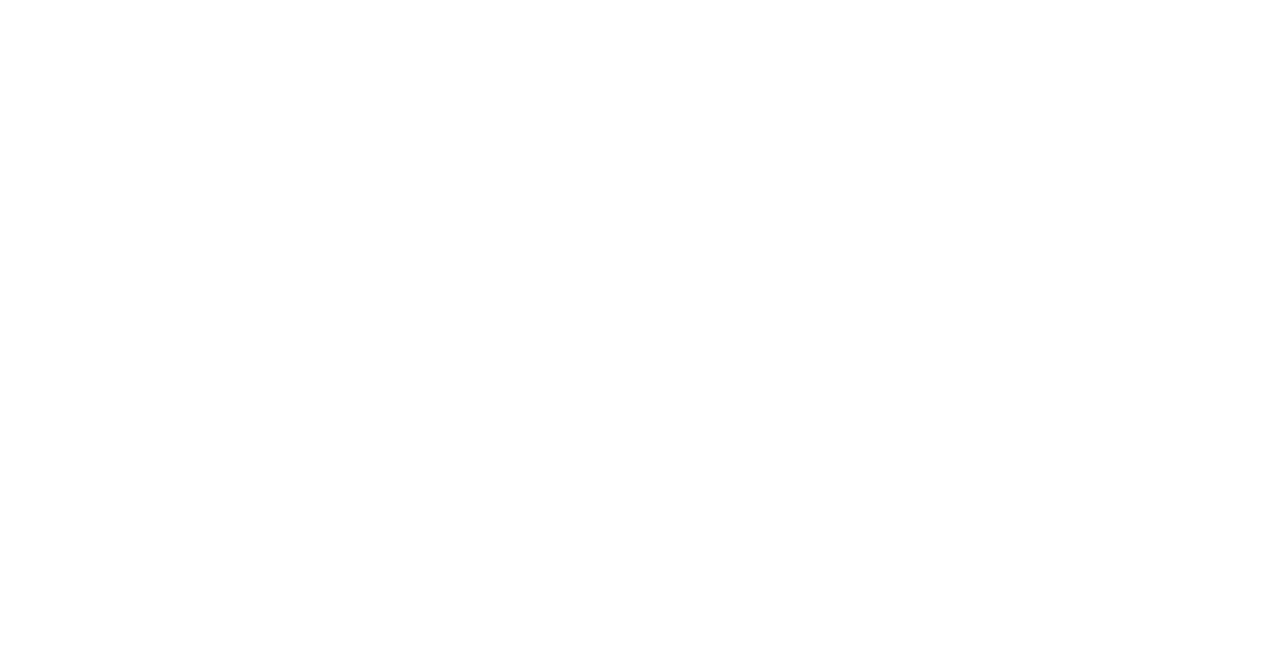
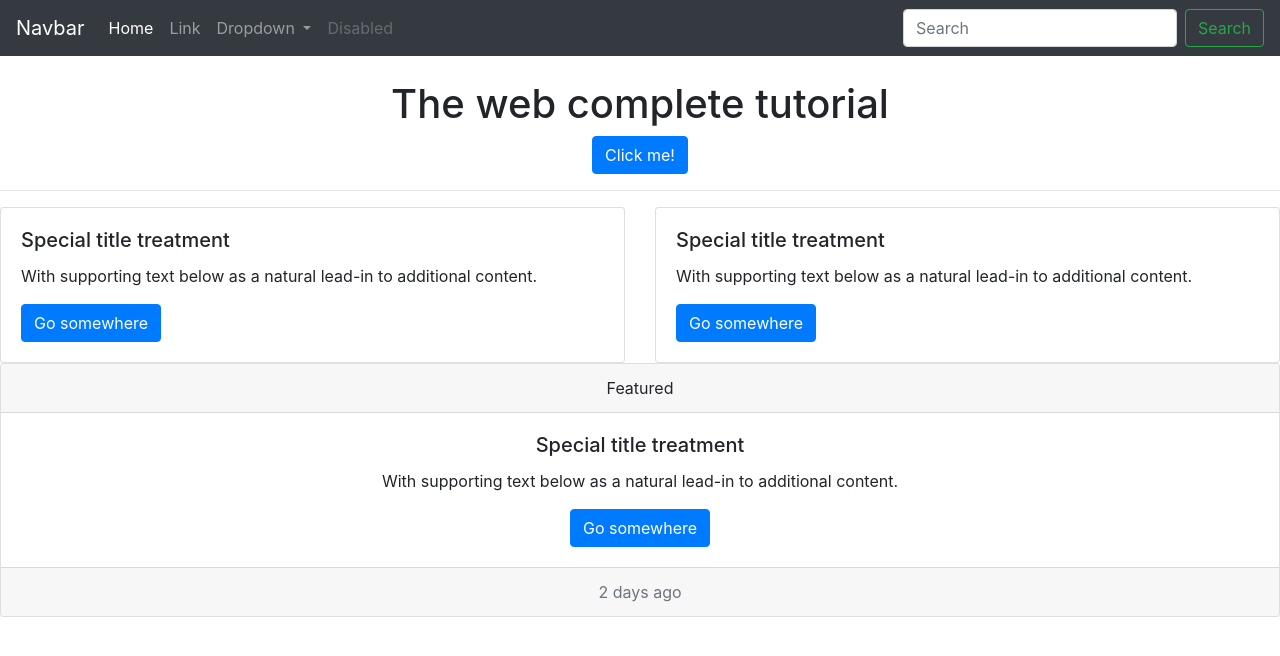
Before and after one commit to dewdsp/learn-web, a plain HTML site: page lecture63/index.html in a window 1280 px wide. Drawn offline with nearby package versions, Linux system fonts and the light colour scheme.

Commit message:
add bootstrap tutorial

```diff
--- a/lecture63/index.html
+++ b/lecture63/index.html
@@ -0,0 +1,106 @@
+<!DOCTYPE html>
+<html lang="en">
+<head>
+    <meta charset="UTF-8">
+    <meta name="viewport" content="width=device-width, initial-scale=1.0">
+    <meta http-equiv="X-UA-Compatible" content="ie=edge">
+    <link rel="stylesheet" href="https://stackpath.bootstrapcdn.com/bootstrap/4.4.1/css/bootstrap.min.css" integrity="sha384-Vkoo8x4CGsO3+Hhxv8T/Q5PaXtkKtu6ug5TOeNV6gBiFeWPGFN9MuhOf23Q9Ifjh" crossorigin="anonymous">
+
+    <title>Document</title>
+</head>
+<body>
+
+        <nav class="navbar navbar-expand-lg navbar-dark bg-dark">
+            <a class="navbar-brand" href="#">Navbar</a>
+            <button class="navbar-toggler" type="button" data-toggle="collapse" data-target="#navbarSupportedContent" aria-controls="navbarSupportedContent" aria-expanded="false" aria-label="Toggle navigation">
+                <span class="navbar-toggler-icon"></span>
+            </button>
+
+                <div class="collapse navbar-collapse" id="navbarSupportedContent">
+                  <ul class="navbar-nav mr-auto">
+                    <li class="nav-item active">
+                      <a class="nav-link" href="#">Home <span class="sr-only">(current)</span></a>
+                    </li>
+                    <li class="nav-item">
+                      <a class="nav-link" href="#">Link</a>
+                    </li>
+                    <li class="nav-item dropdown">
+                      <a class="nav-link dropdown-toggle" href="#" id="navbarDropdown" role="button" data-toggle="dropdown" aria-haspopup="true" aria-expanded="false">
+                        Dropdown
+                      </a>
+                      <div class="dropdown-menu" aria-labelledby="navbarDropdown">
+                        <a class="dropdown-item" href="#">Action</a>
+                        <a class="dropdown-item" href="#">Another action</a>
+                        <div class="dropdown-divider"></div>
+                        <a class="dropdown-item" href="#">Something else here</a>
+                      </div>
+                    </li>
+                    <li class="nav-item">
+                      <a class="nav-link disabled" href="#" tabindex="-1" aria-disabled="true">Disabled</a>
+                    </li>
+                  </ul>
+                  <form class="form-inline my-2 my-lg-0">
+                    <input class="form-control mr-sm-2" type="search" placeholder="Search" aria-label="Search">
+                    <button class="btn btn-outline-success my-2 my-sm-0" type="submit">Search</button>
+                  </form>
+                </div>
+        </nav>
+
+<br>
+
+    <div class="container d-flex align-items-center h-100">
+        <header class="text-center col-12">
+            <h1>The web complete tutorial</h1>
+        </header>
+    </div>
+    <div class="buffer col-12"></div>
+    <div>
+    <section class="text-center col-12">
+        <a href="https://mailchi.mp/37cf029546ca/punpirom1">
+            <button type="button" class="btn btn-primary">Click me!</button>
+        </a>
+    </section>
+    </div>
+    <hr>
+
+        <div class="row">
+                <div class="col-sm-6">
+                  <div class="card">
+                    <div class="card-body">
+                      <h5 class="card-title">Special title treatment</h5>
+                      <p class="card-text">With supporting text below as a natural lead-in to additional content.</p>
+                      <a href="#" class="btn btn-primary">Go somewhere</a>
+                    </div>
+                  </div>
+                </div>
+                <div class="col-sm-6">
+                  <div class="card">
+                    <div class="card-body">
+                      <h5 class="card-title">Special title treatment</h5>
+                      <p class="card-text">With supporting text below as a natural lead-in to additional content.</p>
+                      <a href="#" class="btn btn-primary">Go somewhere</a>
+                    </div>
+                  </div>
+                </div>
+              </div>
+    <div class="card text-center">
+            <div class="card-header">
+              Featured
+            </div>
+            <div class="card-body">
+              <h5 class="card-title">Special title treatment</h5>
+              <p class="card-text">With supporting text below as a natural lead-in to additional content.</p>
+              <a href="#" class="btn btn-primary">Go somewhere</a>
+            </div>
+            <div class="card-footer text-muted">
+              2 days ago
+            </div>
+          </div>
+
+
+    <!-- bootstrap script -->
+    <script src="https://code.jquery.com/jquery-3.4.1.slim.min.js" integrity="sha384-J6qa4849blE2+poT4WnyKhv5vZF5SrPo0iEjwBvKU7imGFAV0wwj1yYfoRSJoZ+n" crossorigin="anonymous"></script>
+    <script src="https://cdn.jsdelivr.net/npm/popper.js@1.16.0/dist/umd/popper.min.js" integrity="sha384-Q6E9RHvbIyZFJoft+2mJbHaEWldlvI9IOYy5n3zV9zzTtmI3UksdQRVvoxMfooAo" crossorigin="anonymous"></script>
+    <script src="https://stackpath.bootstrapcdn.com/bootstrap/4.4.1/js/bootstrap.min.js" integrity="sha384-wfSDF2E50Y2D1uUdj0O3uMBJnjuUD4Ih7YwaYd1iqfktj0Uod8GCExl3Og8ifwB6" crossorigin="anonymous"></script>
+</body>
+</html>
--- /dev/null
+++ b/lecture63/style.css
@@ -0,0 +1,20 @@
+body,
+html {
+    width: 100%;
+    height: 100%;
+    font-family: Georgia, 'Times New Roman', Times, serif;
+    background: url(./img/horse-herd-fog-nature-52500.jpeg) no-repeat center center fixed;
+    -webkit-background-size: cover;
+    -moz-background-size: cover;
+    -o-background-size: cover;
+    background-size: cover;
+}
+
+h1 {
+    font-size: 3rem;
+    color: cornsilk;
+}
+
+.buffer {
+    height: 10rem;
+}
```
Also changed, not shown: lecture53/index.html (+2 -0 lines), lecture53/style.css (+12 -2 lines), lecture63/img/ape-berber-monkeys-mammal-affchen-50988.jpeg (added), lecture63/img/elephant-cub-tsavo-kenya-66898.jpeg (added), lecture63/img/horse-herd-fog-nature-52500.jpeg (added), lecture63/img/ibis-bird-red-animals-158471.jpeg (added), 3 other files.
